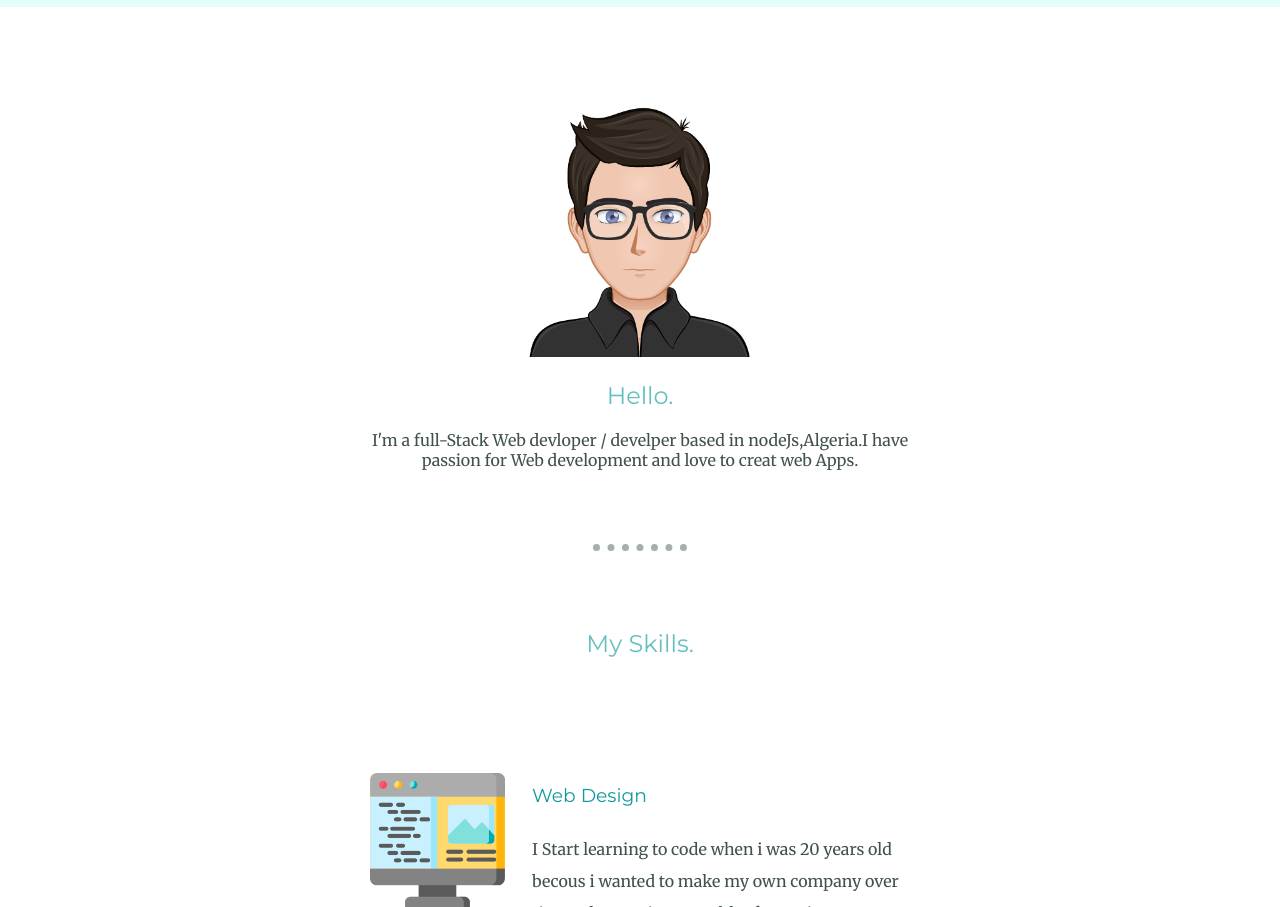
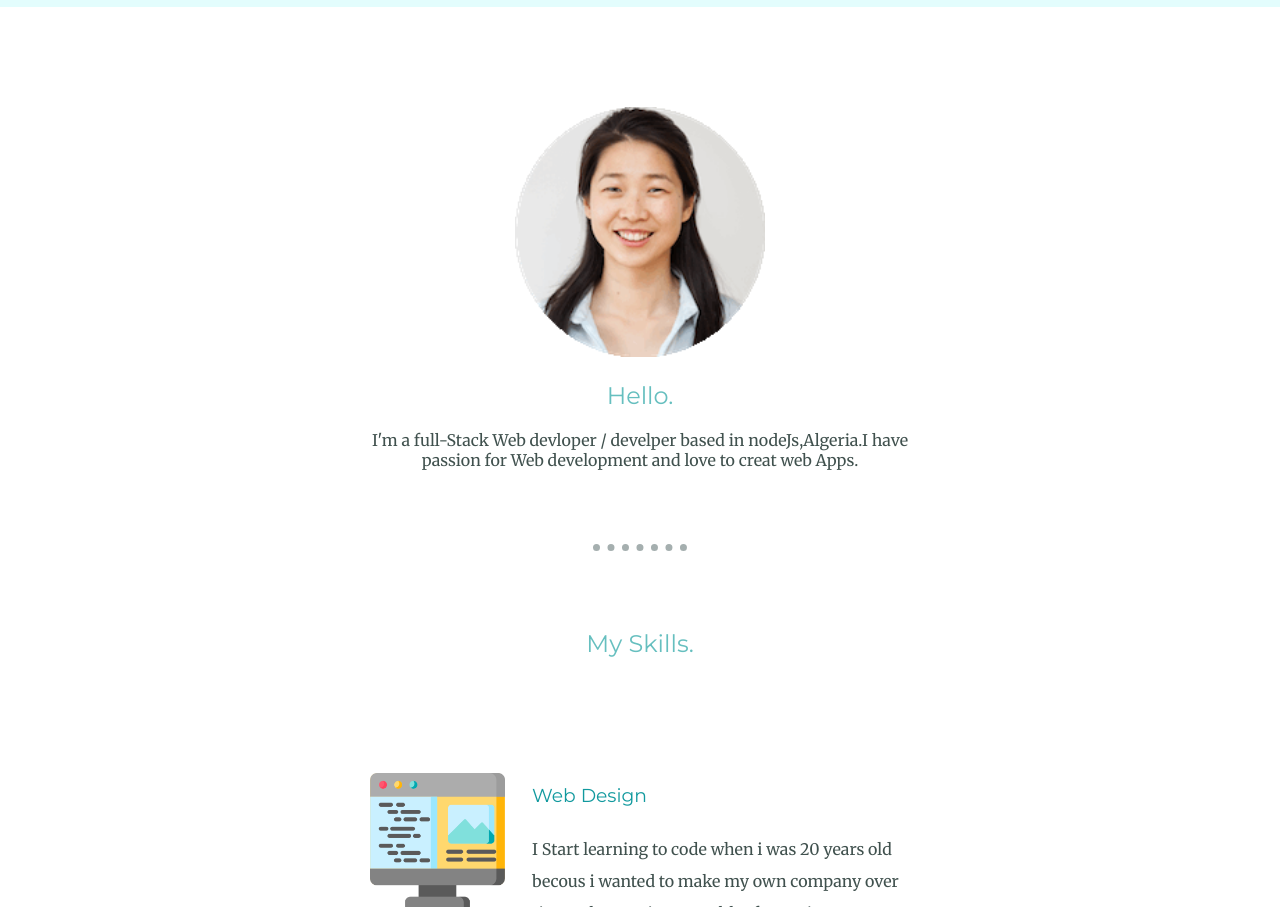
Before and after one commit to AchrefLamri/cv, a plain HTML site: page index.html in a window 1280 px wide. Shown: the part 836-1743 px from the top of the page. Drawn offline with Linux system fonts and the light colour scheme.

Commit message:
Update index.html

```diff
--- a/index.html
+++ b/index.html
@@ -25,7 +25,7 @@
       <div class="middle-container">
         <!--Start Profil  -->
         <div class="profile">
-          <img src="images/profile.jpg" alt="profile-img" width="250px">
+          <img src="images/angela.png" alt="profile-img" width="250px">
           <h2>Hello.</h2>
           <p>I'm a full-Stack Web devloper / develper based in nodeJs,Algeria.I have passion for Web development and love to creat web Apps. </p>
         </div>
```
